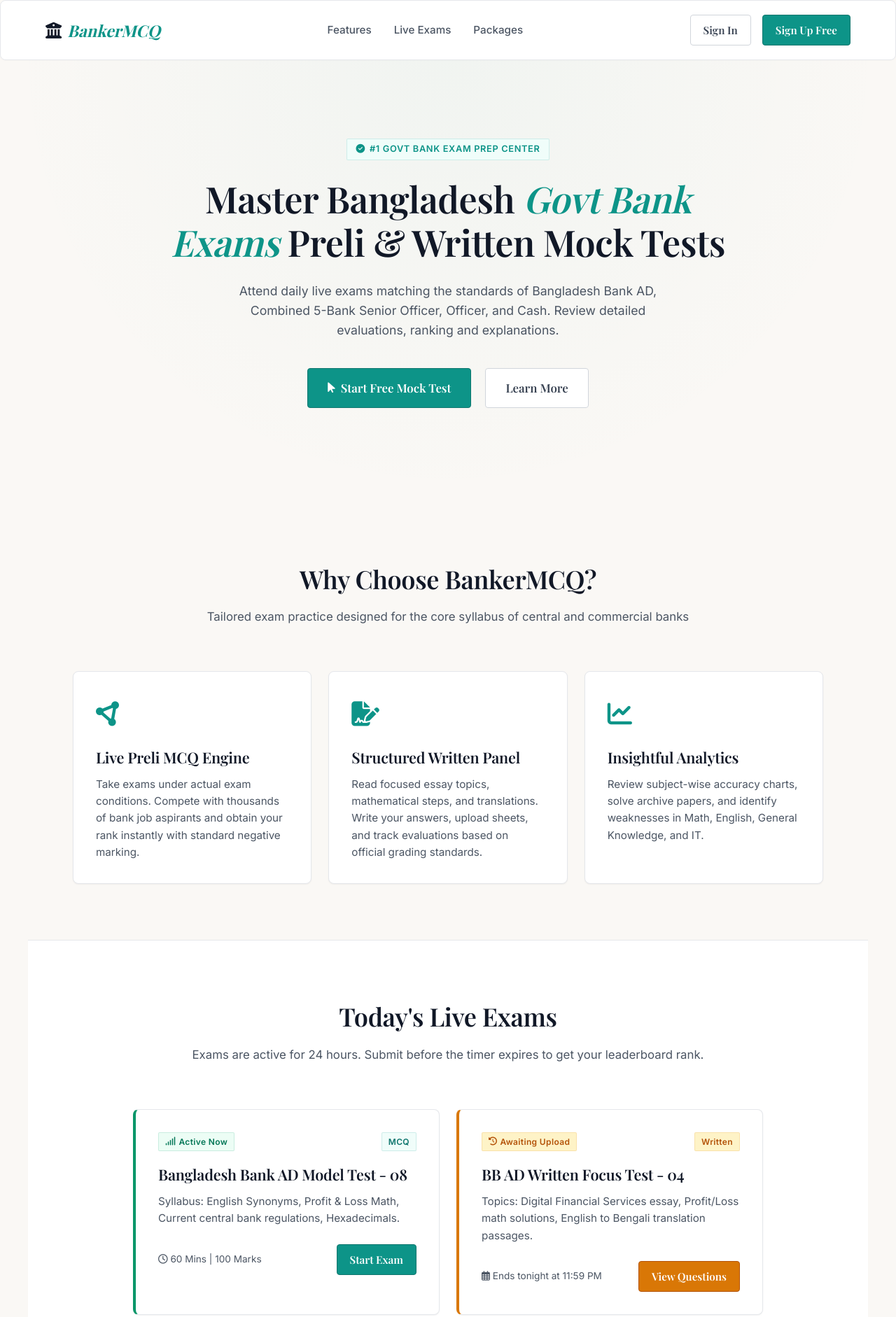
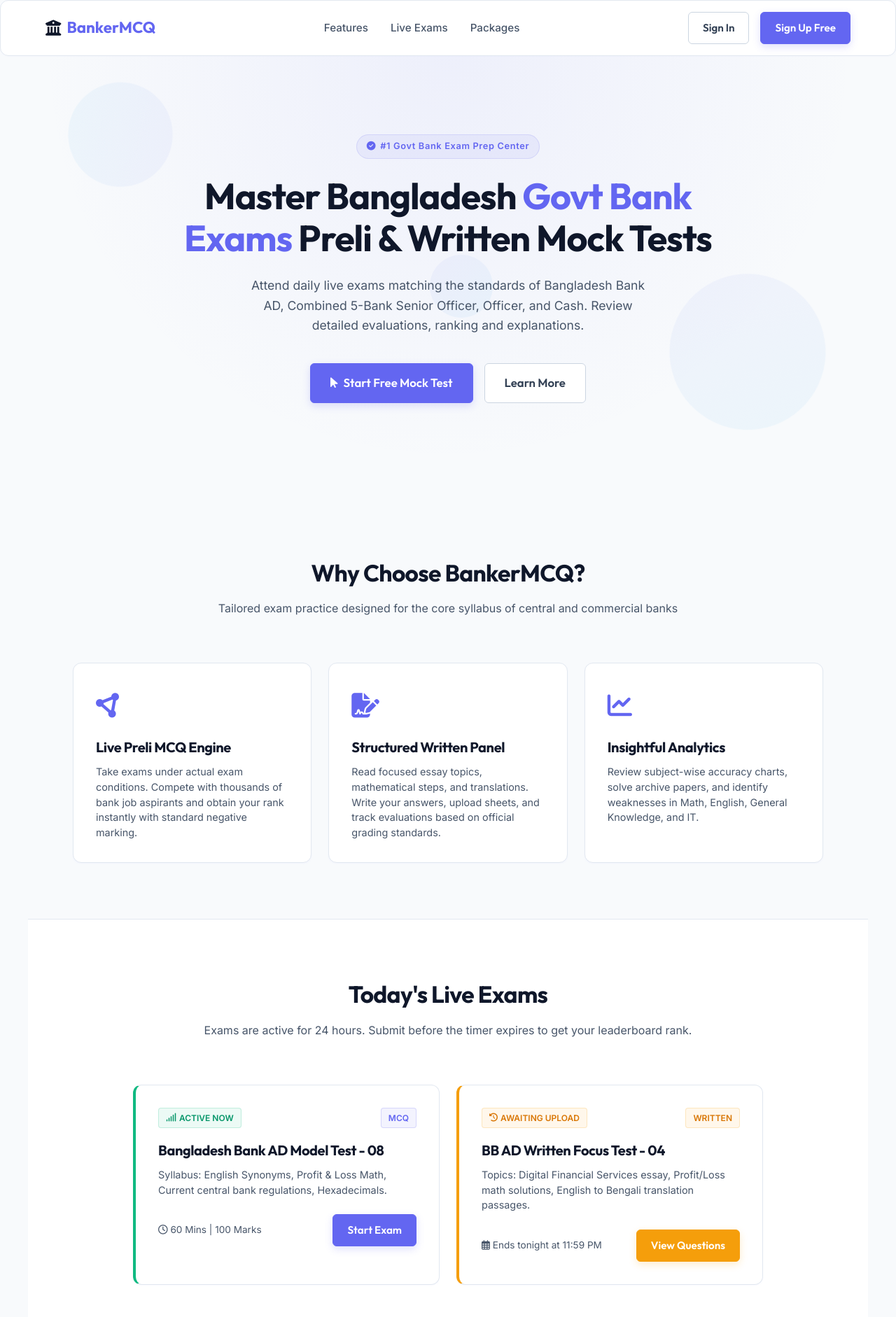
Before and after one commit to HackerZ35/bank-exam-prep, a plain HTML site: page index.html in a window 1280 px wide. Shown: the top 1882 px of the page at 70% size. Drawn offline with nearby package versions, Linux system fonts and the light colour scheme; a web font is replaced by a local one.

Commit message:
Update theme to Vibrant Indigo with animated hero bubbles

```diff
--- a/index.html
+++ b/index.html
@@ -39,8 +39,13 @@
         <a href="login.html?register=true" class="btn btn-primary btn-block">Sign Up Free</a>
     </div>
 
-    <!-- Hero Section -->
+        <!-- Hero Section -->
     <header class="hero-section">
+        <div class="animated-bg">
+            <div class="bubble bubble-1"></div>
+            <div class="bubble bubble-2"></div>
+            <div class="bubble bubble-3"></div>
+        </div>
         <div class="hero-badge animate-fade-in">
             <i class="fa-solid fa-circle-check"></i> #1 Govt Bank Exam Prep Center
         </div>
--- a/style.css
+++ b/style.css
@@ -1,37 +1,38 @@
-/* Bank Exam Prep Portal - Cambridge Scholar Stylesheet (Prestige Academic Theme) */
-@import url('https://fonts.googleapis.com/css2?family=Playfair+Display:ital,wght@0,400;0,600;0,700;1,400&family=Inter:wght@300;400;500;600;700&display=swap');
+/* Bank Exam Prep Portal - Vibrant Indigo Theme (Clean & High-Contrast) */
+@import url('https://fonts.googleapis.com/css2?family=Outfit:wght@300;400;500;600;700&family=Inter:wght@300;400;500;600;700&display=swap');
 
 :root {
-    /* Color Palette */
-    --bg-dark: #FAF8F5;          /* Warm linen paper background */
+    /* Popping, Professional Palette */
+    --bg-dark: #F8FAFC;          /* Clean slate-white background */
     --bg-card: #FFFFFF;
-    --bg-card-hover: #FCFAF7;
-    --text-primary: #1F2937;     /* Dark Charcoal */
-    --text-secondary: #4B5563;   /* Slate Gray */
-    --accent-success: #059669;   /* Deep Emerald */
-    --accent-success-glow: #ECFDF5;
-    --accent-warning: #D97706;   /* Golden Amber / Ochre */
-    --accent-warning-glow: #FEF3C7;
-    --accent-info: #0D9488;      /* Deep Pine Teal */
-    --accent-info-glow: #F0FDFA;
-    --accent-danger: #DC2626;
-    --accent-danger-glow: #FEE2E2;
+    --bg-card-hover: #F1F5F9;
+    --text-primary: #0F172A;     /* Crisp slate black */
+    --text-secondary: #475569;   /* Muted gray-blue */
+    --accent-success: #10B981;   /* Vibrant Emerald Green */
+    --accent-success-glow: rgba(16, 185, 129, 0.08);
+    --accent-warning: #F59E0B;   /* Vibrant Gold */
+    --accent-warning-glow: rgba(245, 158, 11, 0.08);
+    --accent-info: #6366F1;      /* Electric Indigo (Pops) */
+    --accent-info-glow: rgba(99, 102, 241, 0.08);
+    --accent-secondary: #0EA5E9; /* Sky Blue */
+    --accent-danger: #EF4444;
+    --accent-danger-glow: rgba(239, 68, 68, 0.08);
 
-    --border-color: #E5E7EB;
-    --border-card: #D1D5DB;
+    --border-color: #E2E8F0;
+    --border-card: #CBD5E1;
 
-    /* Font Families */
-    --font-header: 'Playfair Display', serif;
+    /* Fonts (Geometric Sans-Serif) */
+    --font-header: 'Outfit', sans-serif;
     --font-body: 'Inter', sans-serif;
 
     /* Layout Constants */
     --sidenav-width: 260px;
-    --transition-speed: 0.2s;
-    --border-radius-sm: 4px;      /* Slightly sharper, academic edges */
-    --border-radius-md: 8px;
-    --border-radius-lg: 12px;
-    --box-shadow-sm: 0 1px 2px 0 rgba(0, 0, 0, 0.05);
-    --box-shadow-md: 0 4px 6px -1px rgba(0, 0, 0, 0.03), 0 2px 4px -2px rgba(0, 0, 0, 0.03);
+    --transition-speed: 0.25s;
+    --border-radius-sm: 6px;
+    --border-radius-md: 12px;
+    --border-radius-lg: 18px;
+    --box-shadow-sm: 0 1px 3px 0 rgba(99, 102, 241, 0.03), 0 1px 2px -1px rgba(99, 102, 241, 0.03);
+    --box-shadow-md: 0 4px 6px -1px rgba(99, 102, 241, 0.05), 0 2px 4px -2px rgba(99, 102, 241, 0.05);
 }
 
 * {
@@ -52,9 +53,9 @@
 
 h1, h2, h3, h4, h5, h6 {
     font-family: var(--font-header);
-    font-weight: 600;
-    letter-spacing: -0.01em;
-    color: #111827; /* Near black for headers */
+    font-weight: 700;
+    letter-spacing: -0.02em;
+    color: #0F172A;
 }
 
 a {
@@ -72,14 +73,41 @@
     background: var(--bg-dark);
 }
 ::-webkit-scrollbar-thumb {
-    background: #D1D5DB;
+    background: #CBD5E1;
     border-radius: 10px;
 }
 ::-webkit-scrollbar-thumb:hover {
-    background: #9CA3AF;
+    background: #94A3B8;
 }
 
-/* Clean Structured Cards */
+/* Floating animated bubbles in background */
+.animated-bg {
+    position: absolute;
+    top: 0;
+    left: 0;
+    width: 100%;
+    height: 100%;
+    overflow: hidden;
+    z-index: 0;
+    pointer-events: none;
+}
+
+.bubble {
+    position: absolute;
+    border-radius: 50%;
+    background: linear-gradient(135deg, rgba(99, 102, 241, 0.05) 0%, rgba(14, 165, 233, 0.05) 100%);
+    animation: floatBubble 14s infinite ease-in-out;
+}
+.bubble-1 { width: 140px; height: 140px; top: 10%; left: 8%; animation-delay: 0s; }
+.bubble-2 { width: 220px; height: 220px; bottom: 15%; right: 8%; animation-delay: 3s; }
+.bubble-3 { width: 90px; height: 90px; top: 45%; right: 45%; animation-delay: 6s; }
+
+@keyframes floatBubble {
+    0%, 100% { transform: translateY(0) scale(1) rotate(0deg); }
+    50% { transform: translateY(-25px) scale(1.08) rotate(180deg); }
+}
+
+/* Content Panel Cards */
 .glass-panel {
     background: #FFFFFF;
     border: 1px solid var(--border-color);
@@ -92,30 +120,29 @@
     border: 1px solid var(--border-color);
     border-radius: var(--border-radius-md);
     box-shadow: var(--box-shadow-sm);
-    transition: transform var(--transition-speed) ease,
+    transition: transform var(--transition-speed) cubic-bezier(0.34, 1.56, 0.64, 1),
                 border-color var(--transition-speed) ease,
                 box-shadow var(--transition-speed) ease;
 }
 
 .glass-card:hover {
-    transform: translateY(-2px);
+    transform: scale(1.02) translateY(-3px);
     border-color: var(--accent-info);
-    background: var(--bg-card-hover);
-    box-shadow: var(--box-shadow-md);
+    box-shadow: 0 10px 20px -5px rgba(99, 102, 241, 0.12);
 }
 
-/* Classic Buttons */
+/* Interactive Components */
 .btn {
     display: inline-flex;
     align-items: center;
     justify-content: center;
     gap: 8px;
-    padding: 9px 18px;
+    padding: 10px 20px;
     border-radius: var(--border-radius-sm);
     font-family: var(--font-header);
     font-weight: 600;
     cursor: pointer;
-    transition: all var(--transition-speed) ease;
+    transition: all var(--transition-speed) cubic-bezier(0.16, 1, 0.3, 1);
     border: 1px solid transparent;
     font-size: 0.95rem;
     outline: none;
@@ -124,38 +151,46 @@
 .btn-primary {
     background: var(--accent-info);
     color: #fff;
-    border-color: #0F766E;
+    border-color: var(--accent-info);
+    box-shadow: 0 4px 12px rgba(99, 102, 241, 0.2);
 }
 .btn-primary:hover {
-    background: #0F766E;
+    background: #4F46E5;
+    transform: translateY(-1px);
+    box-shadow: 0 6px 16px rgba(99, 102, 241, 0.3);
 }
 
 .btn-secondary {
     background: #FFFFFF;
     border: 1px solid var(--border-card);
-    color: #374151;
+    color: #334155;
 }
 .btn-secondary:hover {
-    background: #FAF8F5;
+    background: #F8FAFC;
     border-color: var(--accent-info);
+    color: var(--accent-info);
 }
 
 .btn-success {
     background: var(--accent-success);
     color: #fff;
-    border-color: #047857;
+    border-color: var(--accent-success);
+    box-shadow: 0 4px 12px rgba(16, 185, 129, 0.2);
 }
 .btn-success:hover {
-    background: #047857;
+    background: #059669;
+    transform: translateY(-1px);
 }
 
 .btn-warning {
     background: var(--accent-warning);
     color: #fff;
-    border-color: #B45309;
+    border-color: var(--accent-warning);
+    box-shadow: 0 4px 12px rgba(245, 158, 11, 0.2);
 }
 .btn-warning:hover {
-    background: #B45309;
+    background: #D97706;
+    transform: translateY(-1px);
 }
 
 .btn-block {
@@ -166,18 +201,18 @@
 .badge {
     display: inline-flex;
     align-items: center;
-    padding: 3px 9px;
-    border-radius: 2px; /* Sharp academic badge */
+    padding: 4px 10px;
+    border-radius: 4px;
     font-size: 0.75rem;
     font-weight: 600;
-    letter-spacing: 0.03em;
     gap: 4px;
+    text-transform: uppercase;
 }
 
-.badge-success { background: var(--accent-success-glow); color: #047857; border: 1px solid rgba(5, 150, 105, 0.15); }
-.badge-warning { background: var(--accent-warning-glow); color: #B45309; border: 1px solid rgba(217, 119, 6, 0.15); }
-.badge-info { background: var(--accent-info-glow); color: #0F766E; border: 1px solid rgba(13, 148, 136, 0.15); }
-.badge-danger { background: var(--accent-danger-glow); color: #B91C1C; border: 1px solid rgba(220, 38, 38, 0.15); }
+.badge-success { background: var(--accent-success-glow); color: #059669; border: 1px solid rgba(16, 185, 129, 0.2); }
+.badge-warning { background: var(--accent-warning-glow); color: #D97706; border: 1px solid rgba(245, 158, 11, 0.2); }
+.badge-info { background: var(--accent-info-glow); color: var(--accent-info); border: 1px solid rgba(99, 102, 241, 0.2); }
+.badge-danger { background: var(--accent-danger-glow); color: var(--accent-danger); border: 1px solid rgba(239, 68, 68, 0.2); }
 
 /* Layout Grids */
 .grid-cols-1 { display: grid; grid-template-columns: 1fr; gap: 1.5rem; }
@@ -196,28 +231,27 @@
     display: flex;
     align-items: center;
     justify-content: space-between;
-    padding: 1.25rem 5%;
+    padding: 1rem 5%;
     position: sticky;
     top: 0;
     z-index: 100;
     border-bottom: 1px solid var(--border-color);
     background: #FFFFFF;
-    box-shadow: 0 1px 3px rgba(0, 0, 0, 0.02);
+    box-shadow: 0 1px 2px 0 rgba(99, 102, 241, 0.02);
 }
 
 .logo {
     display: flex;
     align-items: center;
     gap: 8px;
-    font-size: 1.45rem;
+    font-size: 1.4rem;
     font-family: var(--font-header);
     font-weight: 700;
-    color: #111827;
+    color: #0F172A;
 }
 
 .logo span {
     color: var(--accent-info);
-    font-style: italic;
 }
 
 .nav-links {
@@ -243,7 +277,6 @@
     gap: 1rem;
 }
 
-/* Mobile Menu Toggle */
 .menu-toggle {
     display: none;
     background: none;
@@ -262,7 +295,7 @@
     }
 }
 
-/* Hero Section */
+/* Landing Page Hero */
 .hero-section {
     position: relative;
     padding: 7rem 5% 5rem 5%;
@@ -270,33 +303,35 @@
     flex-direction: column;
     align-items: center;
     text-align: center;
-    background: radial-gradient(circle at top, rgba(13, 148, 136, 0.04) 0%, transparent 70%);
-    min-height: 70vh;
+    background: radial-gradient(circle at top, rgba(99, 102, 241, 0.07) 0%, transparent 65%);
+    min-height: 75vh;
     justify-content: center;
 }
 
 .hero-badge {
     background: var(--accent-info-glow);
     color: var(--accent-info);
-    border: 1px solid rgba(13, 148, 136, 0.15);
-    padding: 4px 12px;
-    border-radius: 2px;
+    border: 1px solid rgba(99, 102, 241, 0.15);
+    padding: 6px 14px;
+    border-radius: 30px;
     font-size: 0.8rem;
     font-weight: 600;
     margin-bottom: 1.5rem;
     letter-spacing: 0.05em;
-    text-transform: uppercase;
     display: inline-flex;
     align-items: center;
     gap: 6px;
+    animation: fadeInUp 0.4s ease-out;
 }
 
 .hero-title {
     font-size: 3.25rem;
-    line-height: 1.2;
+    line-height: 1.15;
     margin-bottom: 1.5rem;
-    max-width: 850px;
-    color: #111827;
+    max-width: 800px;
+    animation: fadeInUp 0.5s ease-out 0.1s;
+    animation-fill-mode: forwards;
+    opacity: 0;
 }
 
 @media (max-width: 768px) {
@@ -305,20 +340,25 @@
 
 .hero-title span {
     color: var(--accent-info);
-    font-style: italic;
 }
 
 .hero-subtitle {
     font-size: 1.1rem;
     color: var(--text-secondary);
-    max-width: 600px;
+    max-width: 580px;
     margin-bottom: 2.5rem;
+    animation: fadeInUp 0.5s ease-out 0.2s;
+    animation-fill-mode: forwards;
+    opacity: 0;
 }
 
 .hero-buttons {
     display: flex;
-    gap: 1.25rem;
+    gap: 1rem;
     margin-bottom: 3.5rem;
+    animation: fadeInUp 0.5s ease-out 0.3s;
+    animation-fill-mode: forwards;
+    opacity: 0;
 }
 
 @media (max-width: 480px) {
@@ -329,7 +369,7 @@
     }
 }
 
-/* Features grid */
+/* Feature grid */
 .section-container {
     padding: 5rem 5%;
     max-width: 1200px;
@@ -342,14 +382,13 @@
 }
 
 .section-header h2 {
-    font-size: 2.25rem;
-    color: #111827;
+    font-size: 2.1rem;
     margin-bottom: 0.75rem;
 }
 
 .section-header p {
     color: var(--text-secondary);
-    font-size: 1.05rem;
+    font-size: 1rem;
 }
 
 .feature-icon {
@@ -365,15 +404,14 @@
 }
 
 .card-body h3 {
-    font-size: 1.35rem;
-    margin-bottom: 0.6rem;
-    color: #111827;
+    font-size: 1.25rem;
+    margin-bottom: 0.5rem;
 }
 
 .card-body p {
     color: var(--text-secondary);
-    font-size: 0.95rem;
-    line-height: 1.6;
+    font-size: 0.9rem;
+    line-height: 1.5;
 }
 
 /* Form Styles */
@@ -384,9 +422,9 @@
 
 .form-group label {
     display: block;
-    font-size: 0.75rem;
+    font-size: 0.8rem;
     font-weight: 600;
-    color: #374151;
+    color: var(--text-secondary);
     margin-bottom: 0.4rem;
     text-transform: uppercase;
     letter-spacing: 0.05em;
@@ -396,7 +434,7 @@
     width: 100%;
     background: #FFFFFF;
     border: 1px solid var(--border-card);
-    padding: 11px 15px;
+    padding: 10px 14px;
     border-radius: var(--border-radius-sm);
     color: var(--text-primary);
     font-family: var(--font-body);
@@ -407,7 +445,7 @@
 
 .form-control:focus {
     border-color: var(--accent-info);
-    box-shadow: 0 0 0 3px rgba(13, 148, 136, 0.1);
+    box-shadow: 0 0 0 3px rgba(99, 102, 241, 0.1);
 }
 
 /* Auth Cards */
@@ -424,12 +462,12 @@
     max-width: 440px;
     padding: 2.5rem;
     text-align: center;
-    box-shadow: 0 10px 25px -5px rgba(0, 0, 0, 0.03);
+    box-shadow: 0 10px 25px -5px rgba(99, 102, 241, 0.05);
 }
 
 .auth-tabs {
     display: flex;
-    background: #F3F4F6;
+    background: #F1F5F9;
     border-radius: var(--border-radius-sm);
     padding: 3px;
     margin-bottom: 2rem;
@@ -442,7 +480,7 @@
     background: none;
     color: var(--text-secondary);
     padding: 9px;
-    border-radius: 2px;
+    border-radius: 4px;
     font-weight: 600;
     cursor: pointer;
     font-family: var(--font-header);
@@ -510,8 +548,8 @@
     height: 42px;
     background: var(--accent-info-glow);
     color: var(--accent-info);
-    border: 1px solid rgba(13, 148, 136, 0.15);
-    border-radius: 2px;
+    border: 1px solid rgba(99, 102, 241, 0.15);
+    border-radius: 4px;
     display: flex;
     align-items: center;
     justify-content: center;
@@ -523,7 +561,6 @@
 .profile-name {
     font-size: 0.9rem;
     font-weight: 700;
-    font-family: var(--font-header);
     color: var(--text-primary);
 }
 
@@ -552,7 +589,7 @@
 
 .sidenav-item.active a, .sidenav-item a:hover {
     color: var(--text-primary);
-    background: #FAF8F5;
+    background: #F1F5F9;
 }
 
 .sidenav-item.active a {
@@ -587,13 +624,13 @@
 }
 
 .dash-title h1 {
-    font-size: 1.85rem;
-    color: #111827;
+    font-size: 1.75rem;
+    color: #0F172A;
 }
 
 .dash-title p {
     color: var(--text-secondary);
-    font-size: 0.95rem;
+    font-size: 0.9rem;
 }
 
 /* Mobile Navbar */
@@ -648,7 +685,7 @@
 }
 
 .pricing-card.premium-tier {
-    border-color: var(--accent-warning);
+    border-color: var(--accent-info);
 }
 
 .pricing-card.premium-tier::before {
@@ -657,10 +694,10 @@
     top: -10px;
     left: 50%;
     transform: translateX(-50%);
-    background: var(--accent-warning);
+    background: var(--accent-info);
     color: #FFFFFF;
     padding: 3px 10px;
-    border-radius: 2px;
+    border-radius: 4px;
     font-size: 0.7rem;
     font-weight: 700;
     letter-spacing: 0.05em;
@@ -669,7 +706,7 @@
 .pricing-price {
     font-size: 2.5rem;
     font-weight: 700;
-    color: #111827;
+    color: #0F172A;
     margin: 1rem 0;
     line-height: 1;
 }
@@ -693,7 +730,7 @@
     gap: 8px;
     margin-bottom: 0.6rem;
     font-size: 0.9rem;
-    color: #374151;
+    color: #334155;
 }
 
 .pricing-features i {
@@ -733,10 +770,10 @@
 }
 
 .question-text {
-    font-size: 1.05rem;
+    font-size: 1rem;
     font-weight: 600;
     margin-bottom: 1rem;
-    color: #111827;
+    color: #0F172A;
 }
 
 .option-list {
@@ -758,7 +795,7 @@
 }
 
 .option-label:hover {
-    background: #F5F2EC;
+    background: #F1F5F9;
     border-color: #CBD5E1;
 }
 
@@ -769,7 +806,7 @@
 .option-bubble {
     width: 18px;
     height: 18px;
-    border: 2px solid #9CA3AF;
+    border: 2px solid #94A3B8;
     border-radius: 50%;
     display: flex;
     align-items: center;
@@ -798,7 +835,7 @@
 }
 
 .option-input:checked ~ .option-text-val {
-    color: #111827;
+    color: #0F172A;
     font-weight: 600;
 }
 
@@ -823,7 +860,7 @@
     aspect-ratio: 1;
     background: #FAF8F5;
     border: 1px solid var(--border-color);
-    border-radius: 2px;
+    border-radius: 4px;
     display: flex;
     align-items: center;
     justify-content: center;
@@ -835,25 +872,25 @@
 }
 
 .omr-bubble:hover {
-    background: #F3F4F6;
+    background: #F1F5F9;
     color: var(--text-primary);
 }
 
 .omr-bubble.answered {
     background: var(--accent-success);
-    border-color: #047857;
+    border-color: #059669;
     color: #FFFFFF;
 }
 
 .omr-bubble.flagged {
     background: var(--accent-warning);
-    border-color: #B45309;
+    border-color: #D97706;
     color: #FFFFFF;
 }
 
 /* Upload Interface */
 .upload-dropzone {
-    border: 2px dashed #D1D5DB;
+    border: 2px dashed #CBD5E1;
     border-radius: var(--border-radius-md);
     padding: 2.5rem 1.5rem;
     text-align: center;
@@ -911,7 +948,7 @@
     color: var(--text-secondary);
     padding: 8px 0;
     font-family: var(--font-header);
-    font-size: 1rem;
+    font-size: 0.95rem;
     font-weight: 600;
     cursor: pointer;
     border-bottom: 2px solid transparent;
@@ -944,7 +981,7 @@
     left: 0;
     width: 100%;
     height: 100%;
-    background: rgba(31, 41, 55, 0.4);
+    background: rgba(15, 23, 42, 0.4);
     display: flex;
     align-items: center;
     justify-content: center;
@@ -964,14 +1001,14 @@
     width: 90%;
     padding: 2.25rem;
     text-align: center;
-    box-shadow: 0 20px 25px -5px rgba(0, 0, 0, 0.05);
+    box-shadow: 0 20px 25px -5px rgba(99, 102, 241, 0.05);
 }
 
 /* Animations */
 @keyframes fadeInUp {
     from {
         opacity: 0;
-        transform: translateY(10px);
+        transform: translateY(20px);
     }
     to {
         opacity: 1;
```
Also changed, not shown: landing.html (+6 -1 lines).
